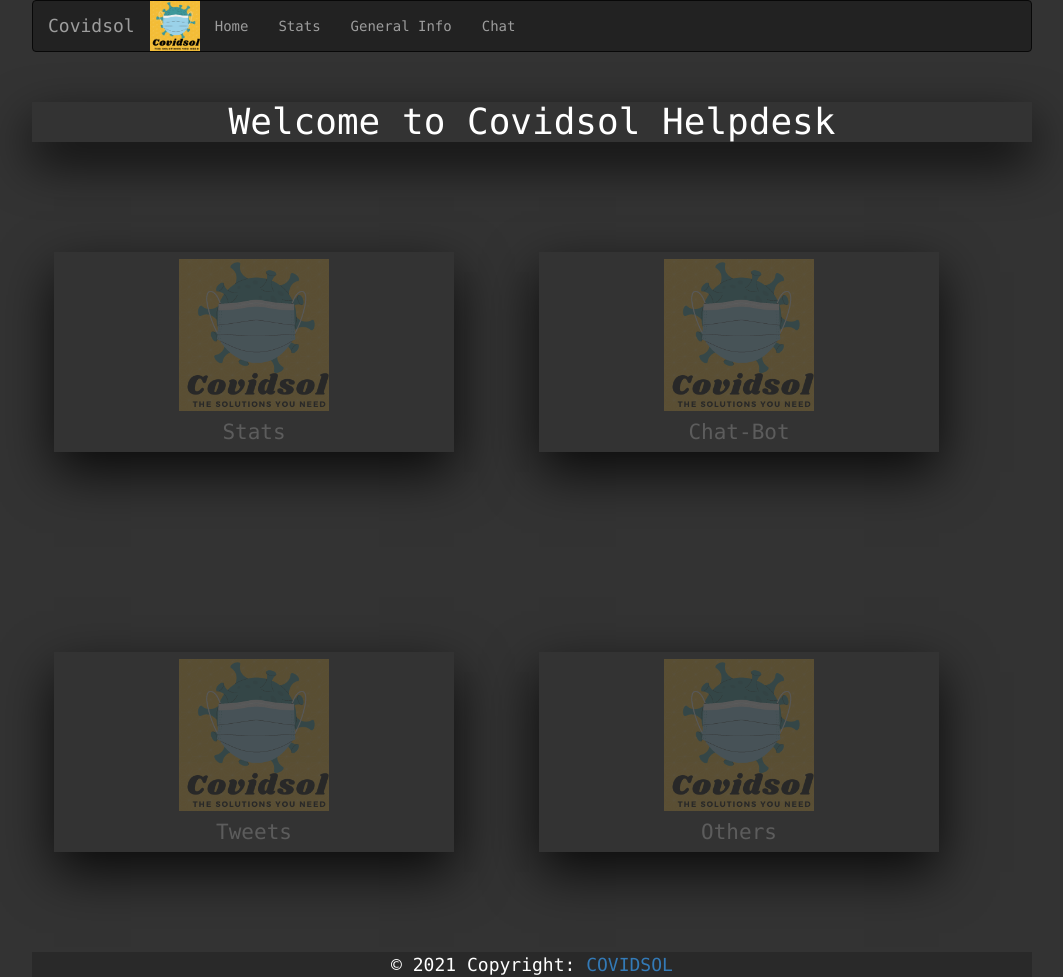
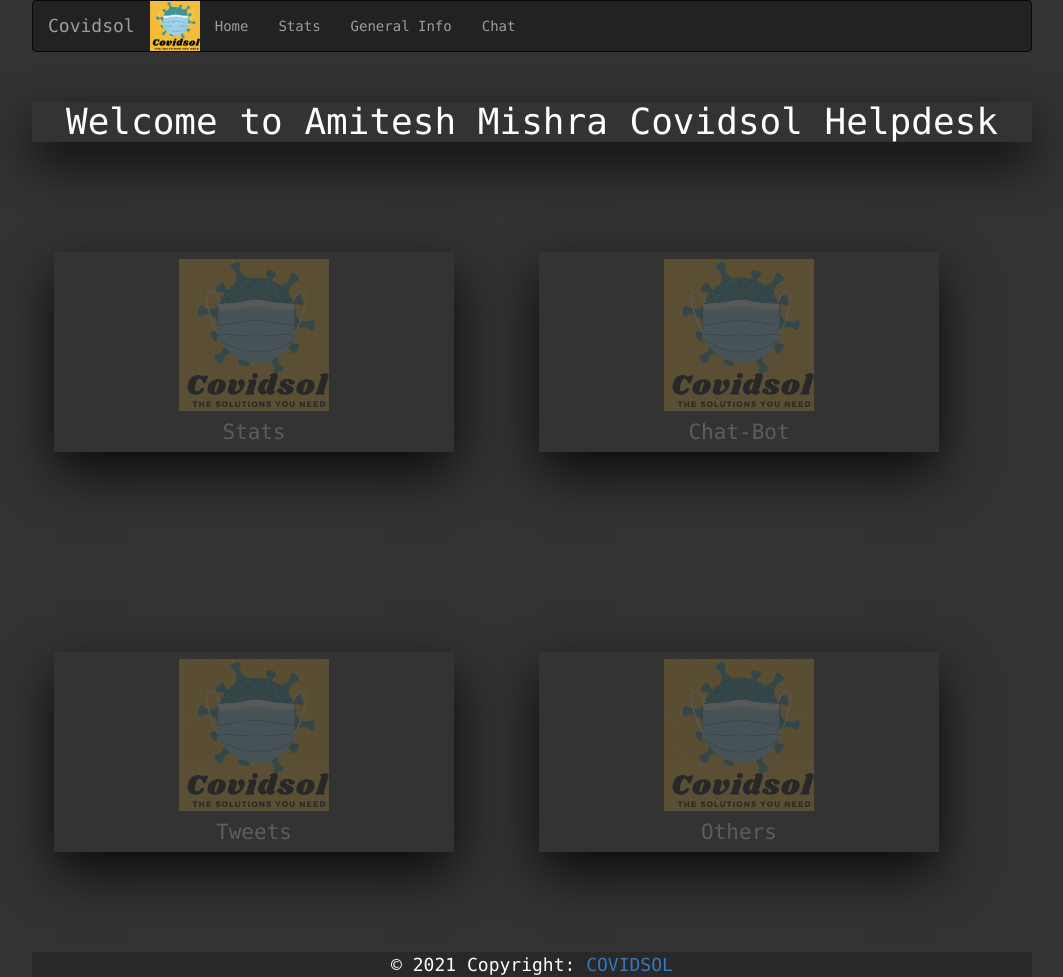
Before and after one commit to amitesh18896/Live-Covid-Updates, a plain HTML site: page DefHack-2021-main/DefHack-2021-main/index.html in a window 1280 px wide. Shown: the whole page, without its empty margins (108-1171 px from the left). Drawn offline with nearby package versions, Linux system fonts and the light colour scheme; files whose address does not match are found by name.

Commit message:
Update index.html

```diff
--- a/DefHack-2021-main/DefHack-2021-main/index.html
+++ b/DefHack-2021-main/DefHack-2021-main/index.html
@@ -35,7 +35,7 @@
     </ul>
   </div>
 </nav>
-<h1>Welcome to Covidsol Helpdesk</h1>
+<h1>Welcome to Amitesh Mishra Covidsol Helpdesk</h1>
 </header>
         <div class="container">
             <div class="card">
```
